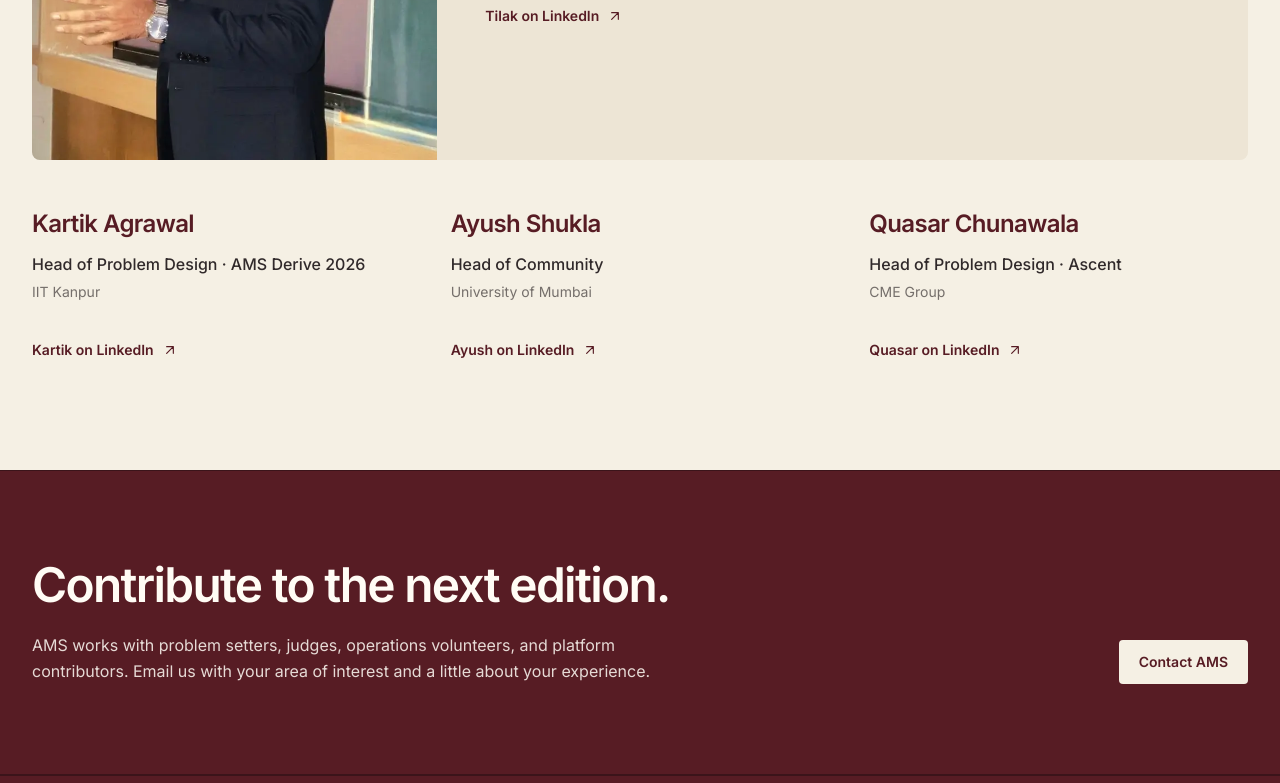
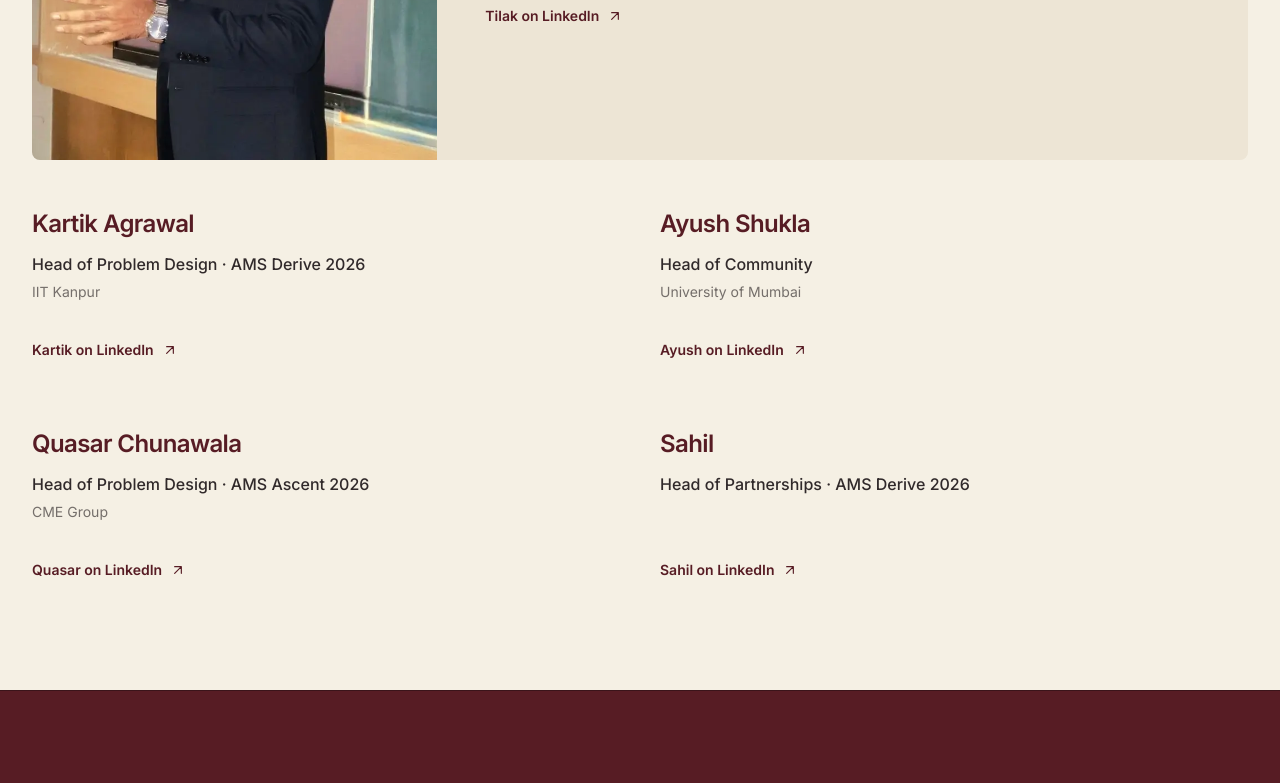
Before and after one commit to Algorithms-Mathematics-Society/ams-website, a Next.js app in the folder apps/web/: page /team in a window 1280 px wide. Shown: the part 918-1701 px from the top of the page. Built offline with nearby package versions, Linux system fonts and the light colour scheme.

Commit message:
Add Sahil and clarify Quasar's contest role

```diff
--- a/apps/web/components/sections/TeamGrid.tsx
+++ b/apps/web/components/sections/TeamGrid.tsx
@@ -22,11 +22,11 @@ export function TeamGrid({ withHeading = true }: Props) {
           </Reveal>
         )}
 
-        <ul className={`grid gap-x-10 gap-y-10 lg:grid-cols-3 ${withHeading ? "mt-12" : ""}`}>
+        <ul className={`grid gap-x-10 gap-y-10 md:grid-cols-2 ${withHeading ? "mt-12" : ""}`}>
           {TEAM.map((member, index) => (
             <li
               key={member.name}
-              className={member.image ? "lg:col-span-3" : "min-w-0"}
+              className={member.image ? "col-span-full" : "min-w-0"}
             >
               <Reveal
                 delay={index * 70}
@@ -50,9 +50,11 @@ export function TeamGrid({ withHeading = true }: Props) {
                   <p className="mt-3 text-base font-medium leading-6 text-ink">
                     {member.role}
                   </p>
-                  <p className="mt-1 text-sm leading-6 text-ink/65">
-                    {member.affiliation}
-                  </p>
+                  {member.affiliation && (
+                    <p className="mt-1 text-sm leading-6 text-ink/65">
+                      {member.affiliation}
+                    </p>
+                  )}
                   {member.bio && <p className="mt-5 max-w-xl leading-7 text-ink/85">{member.bio}</p>}
                   {member.profile && (
                     <div className={member.image ? "mt-6" : "mt-auto pt-6"}>
--- a/apps/web/content/team.ts
+++ b/apps/web/content/team.ts
@@ -1,7 +1,7 @@
 export interface TeamMember {
   name: string;
   role: string;
-  affiliation: string;
+  affiliation?: string;
   bio?: string;
   profile?: { label: string; href: string };
   image?: { src: string; alt: string };
@@ -10,7 +10,7 @@ export interface TeamMember {
 export const TEAM_PAGE = {
   eyebrow: "The people behind AMS",
   title: "Built by competitors.",
-  body: "Meet the people behind our contests, problem design, and community. Together with our judges, volunteers, and contributors, they bring each edition of AMS to life.",
+  body: "Meet the people behind our contests, problem design, partnerships, and community. Together with our judges, volunteers, and contributors, they bring each edition of AMS to life.",
   cta: {
     title: "Contribute to the next edition.",
     body: "AMS works with problem setters, judges, operations volunteers, and platform contributors. Email us with your area of interest and a little about your experience.",
@@ -54,11 +54,19 @@ export const TEAM: TeamMember[] = [
   },
   {
     name: "Quasar Chunawala",
-    role: "Head of Problem Design · Ascent",
+    role: "Head of Problem Design · AMS Ascent 2026",
     affiliation: "CME Group",
     profile: {
       label: "Quasar on LinkedIn",
       href: "https://www.linkedin.com/in/quasar-chunawala/",
     },
   },
+  {
+    name: "Sahil",
+    role: "Head of Partnerships · AMS Derive 2026",
+    profile: {
+      label: "Sahil on LinkedIn",
+      href: "https://www.linkedin.com/in/sahil-4a7830281/",
+    },
+  },
 ];
```
Also changed, not shown: apps/web/public/llms.txt, 1 other file (tests, documents, lock files or other folders).
